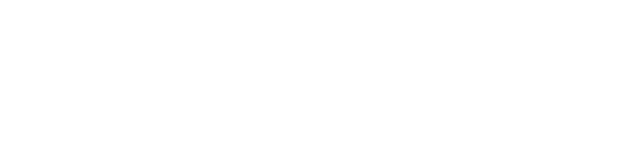
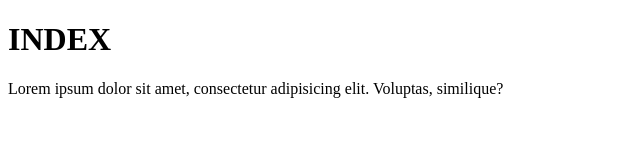
Before and after one commit to qnopka/__git-temp, a plain HTML site: page index.html in a window 1280 px wide. Shown: the whole page, without its empty margins (0-640 px from the left). Drawn offline with Linux system fonts and the light colour scheme.

Commit message:
master update

```diff
--- a/index.html
+++ b/index.html
@@ -6,6 +6,7 @@
     <title>Document</title>
 </head>
 <body>
-
+    <h1>INDEX</h1>
+    <p>Lorem ipsum dolor sit amet, consectetur adipisicing elit. Voluptas, similique?</p>
 </body>
 </html>
```
Also changed, not shown: page.html (+1 -0 lines).
